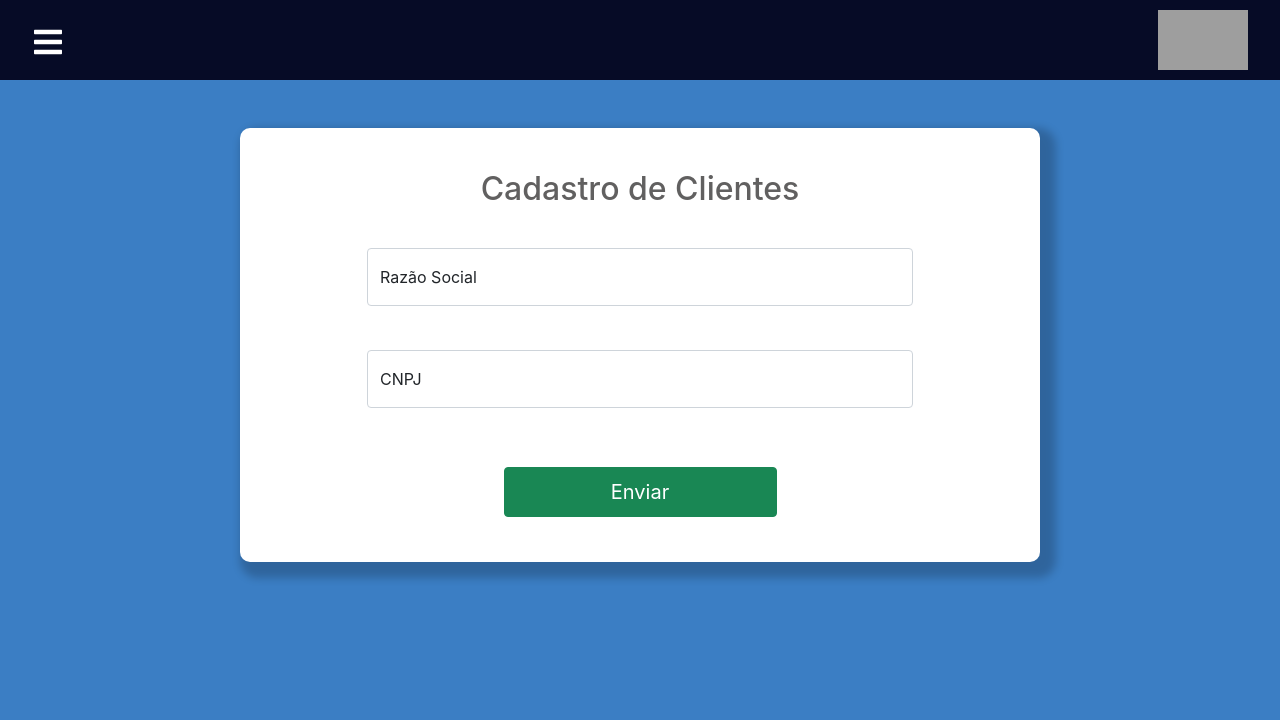
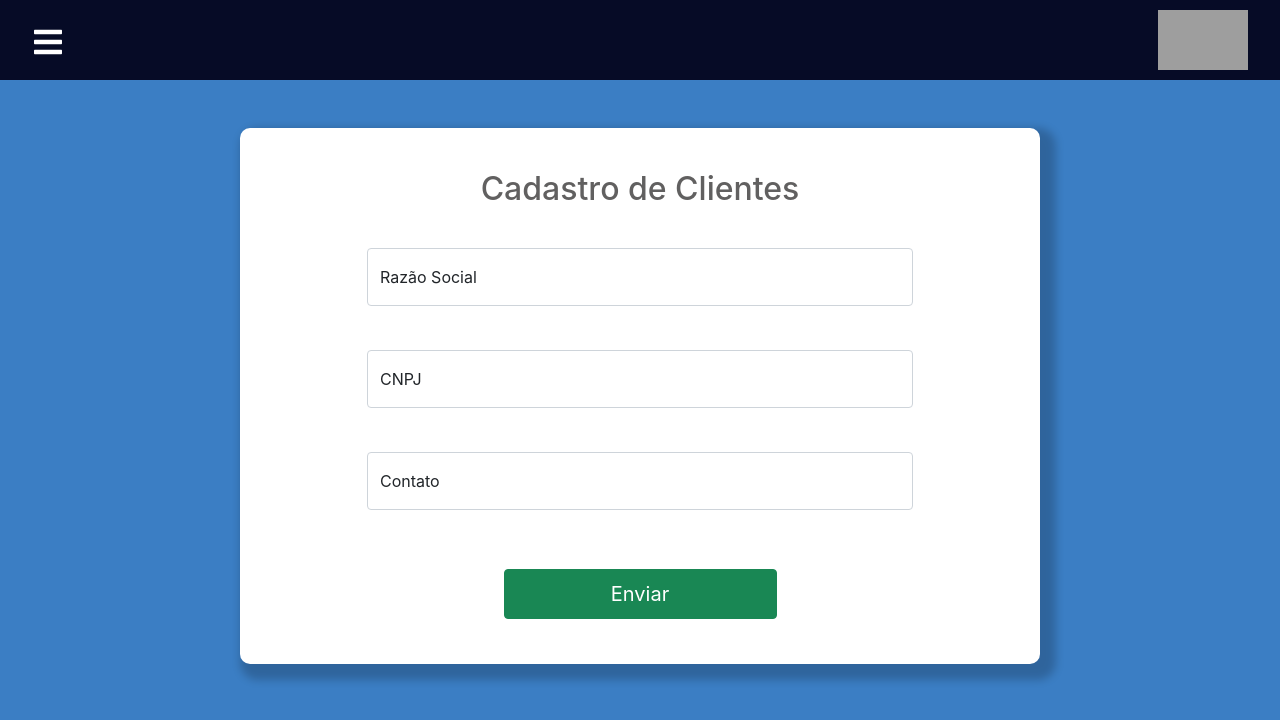
Before and after one commit to Grupo1API/2RP, a React (Create React App) app in the folder frontend/: page /cliente in a window 1280 px wide. Shown: the top 720 px of the page. Built offline with nearby package versions, Linux system fonts and the light colour scheme; no server answers; grey boxes are pictures that could not be loaded.

Commit message:
add campo de contato

```diff
--- a/frontend/src/pages/cadastro_cliente/index.tsx
+++ b/frontend/src/pages/cadastro_cliente/index.tsx
@@ -4,6 +4,7 @@ import './style.css'
 function Cliente(){
   const [nome, setNome] = useState("");
   const [cnpj, setCnpj] = useState("");
+  const [contato,setContato] = useState("");
 
 
   async function handleSubmit(event: { preventDefault: () => void; }){
@@ -11,10 +12,11 @@ function Cliente(){
     const dado = {
       nome: nome,
       cnpj: cnpj,
+      contato: contato
 
     };
       try{
-        await fetch('http://localhost:3001/cliente', {
+        await fetch('http://localhost:3001/clientes', {
           method: "POST",
           headers: {
             "Content-Type": "application/json",
@@ -24,6 +26,7 @@ function Cliente(){
 
         setNome("");
         setCnpj("");
+        setContato("");
 
         return;
       } catch (error) {
@@ -64,6 +67,20 @@ function Cliente(){
         <label htmlFor="floatingInput2">CNPJ</label>
         </div>
 
+        {/* contato */}
+        <div className="form-floating mb-4">
+        <input
+          type="texto"
+          className="form-control"
+          id="floatingInput2"
+          placeholder="Contato"
+          value={contato}
+          required={true}
+          onChange={(e) => setContato(e.target.value)}
+        />
+        <label htmlFor="floatingInput2">Contato</label>
+        </div>
+
         {/* Botão */}
         <div className ="form-btn">
         <button className="btn btn-success" role="button" onClick={handleSubmit}>
```
